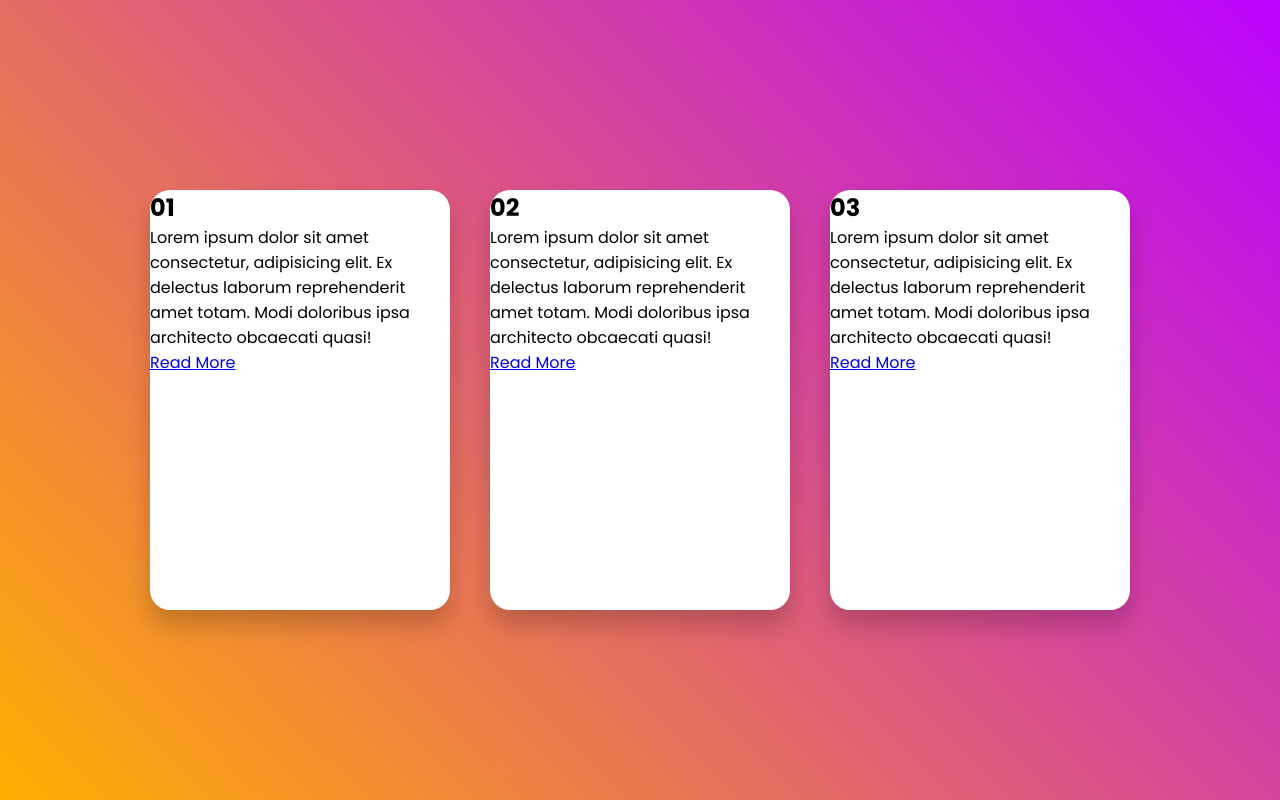
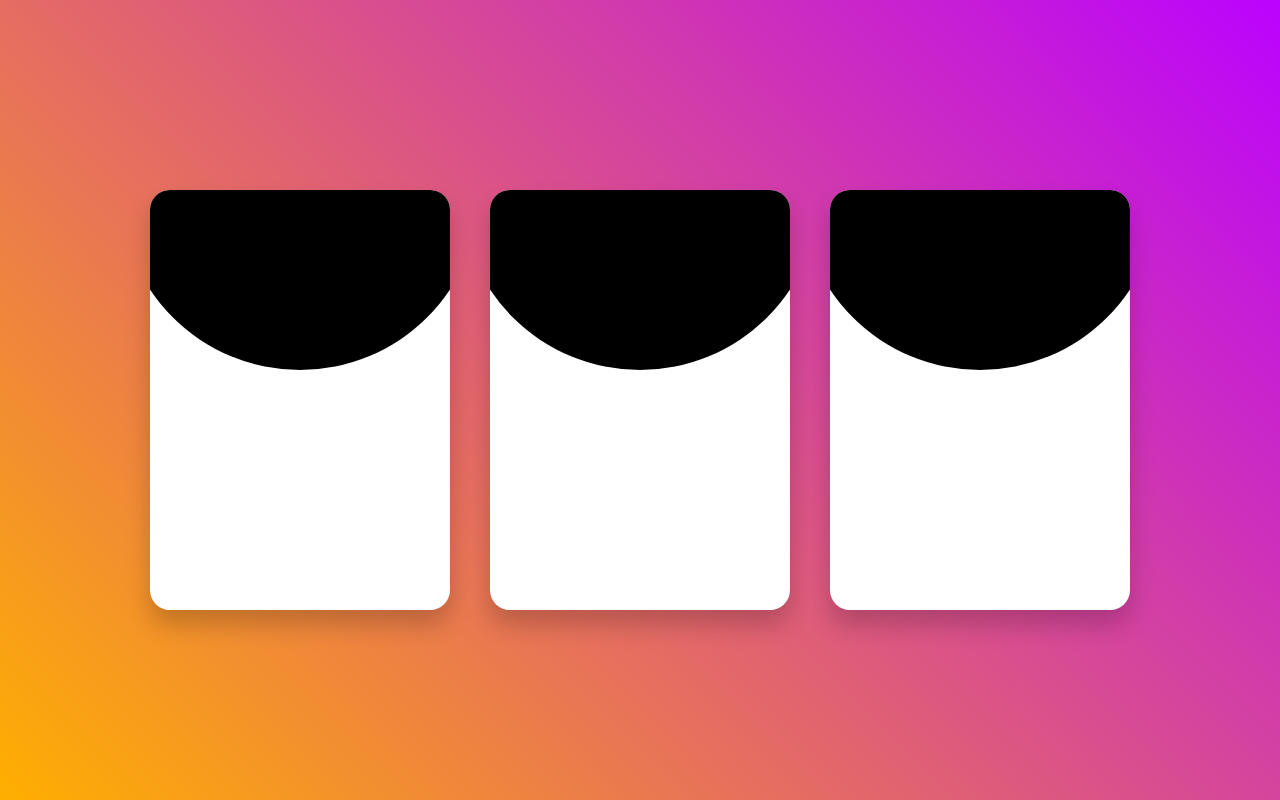
Before and after one commit to samseen/CSS-Card-Hover-Effect, a plain HTML site: page index.html in a window 1280 px wide. Drawn offline with Linux system fonts and the light colour scheme.

Commit message:
Styled the circle in the card of the container.

```diff
--- a/style.css
+++ b/style.css
@@ -37,3 +37,12 @@ body {
     box-shadow: 0 15px 25px rgba(0, 0, 0, 0.2);
     transition: 0.5s;
 }
+
+.container .card .circle {
+    position: relative;
+    width: 100%;
+    height: 100%;
+    background: #000;
+    clip-path: circle(180px at center 0);
+    text-align: center;
+}
```
